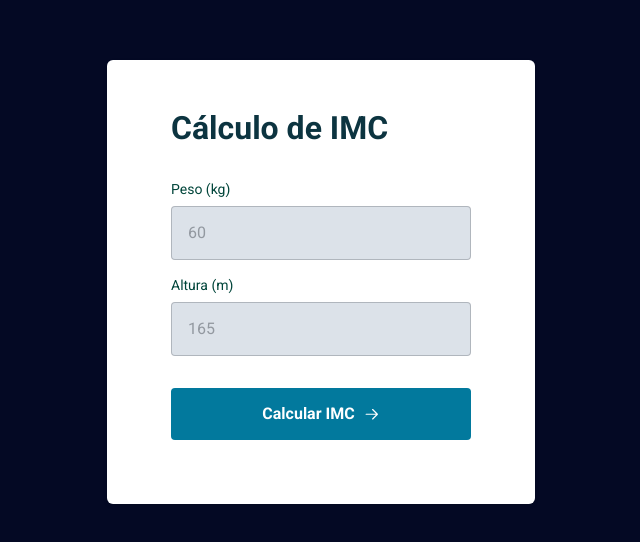
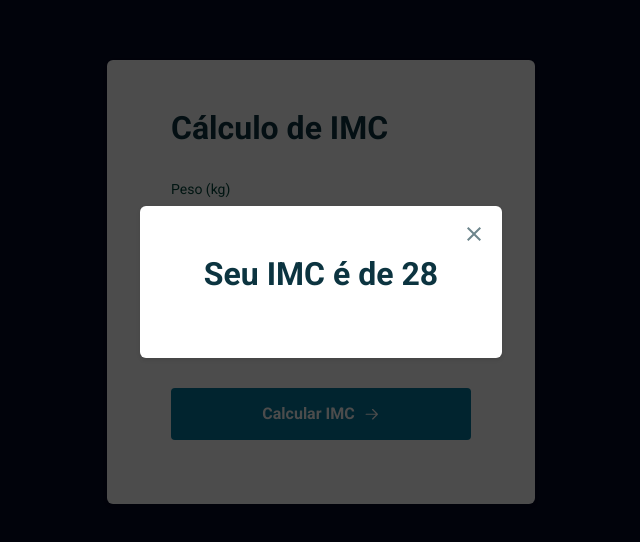
Before and after one commit to gqueico/explorer-imc, a plain HTML site: page index.html in a window 1280 px wide. Shown: the part 118-660 px from the top of the page, without its empty margins (319-959 px from the left). Drawn offline with Linux system fonts and the light colour scheme.

Commit message:
:sparkles: Create modal

```diff
--- a/index.html
+++ b/index.html
@@ -35,5 +35,15 @@
         </form>
       </main>
     </div>
+
+    <div class="modal-wrapper open">
+      <div class="modal card">
+        <button class="close">
+          <img src="./assets/close.svg" alt="Fechar">
+        </button>
+
+        <h2 class="title">Seu IMC é de 28</h2>
+      </div>
+    </div>
   </body>
 </html>
--- a/style.css
+++ b/style.css
@@ -46,7 +46,7 @@ body {
   padding: 4.8rem 6.4rem 6.4rem;
   border-radius: .6rem;
   background-color: #FFF;
-  box-shadow: 0 .2rem .4rem rgba(0, 0, 0, 0.10);
+  box-shadow: 0 .2rem .4rem rgba(0, 0, 0, 0.1);
 }
 
 .card form {
@@ -56,6 +56,7 @@ body {
 }
 
 .title {
+  font-size: 3.2rem;
   line-height: 4rem;
   color: var(--tt-heading);
 }
@@ -93,7 +94,7 @@ body {
   outline: .1rem solid var(--ot-input);
 }
 
-button {
+form button {
   display: flex;
   align-items: center;
   justify-content: center;
@@ -109,6 +110,40 @@ button {
   transition: background-color 300ms ease-in-out;
 }
 
-button:hover {
+form button:hover {
   background-color: var(--bg-button-hover);
 }
+
+.modal-wrapper {
+  position: absolute;
+  inset: 0;
+  display: grid;
+  place-content: center;
+  background-color: rgba(0, 0, 0, 0.7);
+  opacity: 0;
+  visibility: hidden;
+}
+
+.modal-wrapper.open {
+  opacity: 1;
+  visibility: visible;
+}
+
+.modal-wrapper .card {
+  width: 100%;
+  position: relative;
+}
+
+.close {
+  position: absolute;
+  top: 1.6rem;
+  right: 1.6rem;
+  background: none;
+  border: none;
+  cursor: pointer;
+  transition: transform 300ms ease-in-out;
+}
+
+.close:hover {
+  transform: scale(1.1);
+}
```
Also changed, not shown: assets/close.svg (added).
